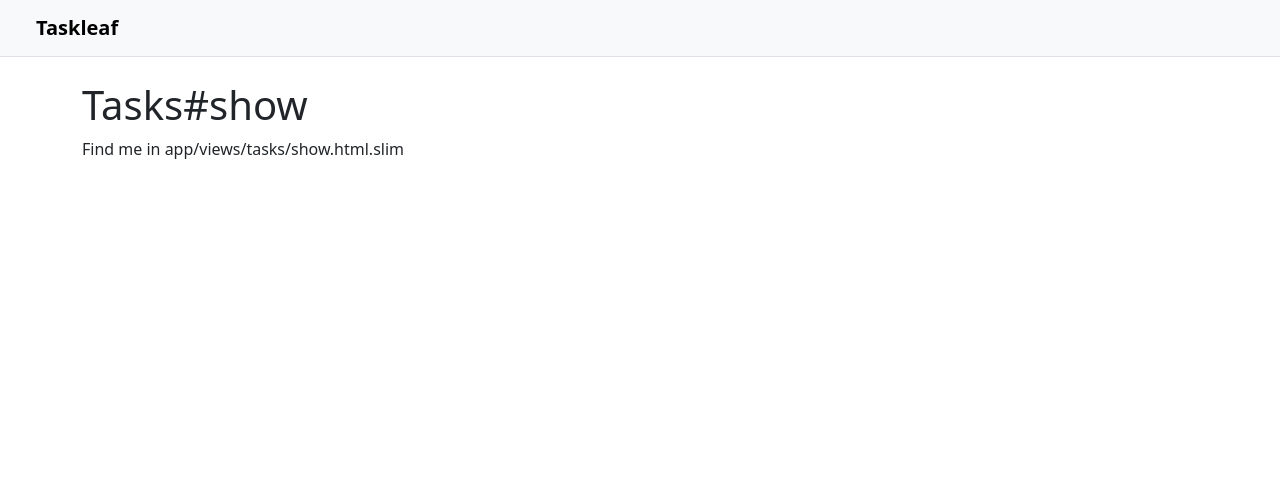
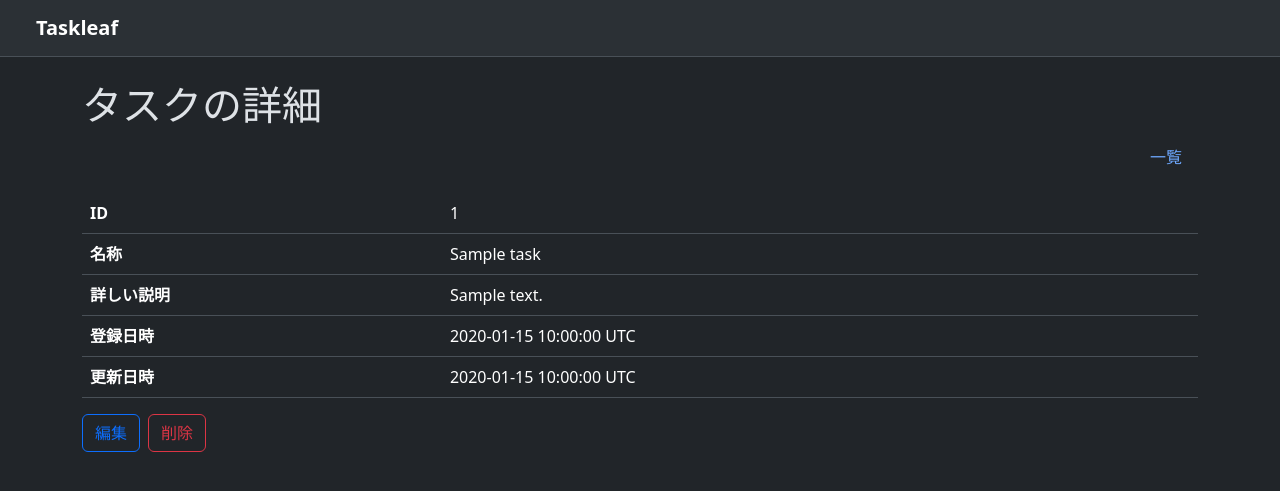
Before and after one commit to j14n6h0n6/rails5-app, a Rails app: page /tasks/1 in a window 1280 px wide. Shown: the top 491 px of the page. Run offline with Rails 7, Linux system fonts and the light colour scheme; tables that the repository leaves empty hold one stand-in row (values such as "Sample post"); style sheets or scripts are compiled from the project's sources; some libraries are stand-ins or nearby versions.

Commit message:
add view, edit and delete

```diff
--- a/app/controllers/tasks_controller.rb
+++ b/app/controllers/tasks_controller.rb
@@ -1,8 +1,10 @@
 class TasksController < ApplicationController
   def index
+    @tasks = Task.all
   end
 
   def show
+    @task = Task.find(params[:id])
   end
 
   def new
@@ -16,6 +18,19 @@ class TasksController < ApplicationController
   end
 
   def edit
+    @task = Task.find(params[:id])
+  end
+
+  def update
+    task = Task.find(params[:id])
+    task.update!(task_params)
+    redirect_to tasks_url, notice: "タスク「#{task.name}」を更新しました。"
+  end
+
+  def destroy
+    task = Task.find(params[:id])
+    task.destroy
+    redirect_to tasks_url, notice: "タスク「#{task.name}」を削除しました。"
   end
 
   private
--- a/app/views/layouts/application.html.slim
+++ b/app/views/layouts/application.html.slim
@@ -1,5 +1,5 @@
 doctype html
-html
+html data-bs-theme="dark"
   head
     title
       | Taskleaf
@@ -8,7 +8,7 @@ html
     = stylesheet_link_tag    'application', media: 'all', 'data-turbolinks-track': 'reload'
     = javascript_include_tag 'application', 'data-turbolinks-track': 'reload'
   body
-    header.app-title.navbar.navbar-expand-md.bg-light.border-bottom.px-3.px-md-4.mb-4
+    header.app-title.navbar.navbar-expand-md.bg-body-tertiary.border-bottom.px-3.px-md-4.mb-4
       .container-fluid
         span.navbar-brand.mb-0.fw-bold Taskleaf
     main.container
--- a/app/views/tasks/show.html.slim
+++ b/app/views/tasks/show.html.slim
@@ -1,2 +1,24 @@
-h1 Tasks#show
-p Find me in app/views/tasks/show.html.slim
+h1 タスクの詳細
+
+.nav.justify-content-end.mb-3
+  = link_to '一覧', tasks_path, class: 'nav-link'
+table.table.table-hover
+  tbody
+    tr
+      th = Task.human_attribute_name(:id)
+      td = @task.id
+    tr
+      th = Task.human_attribute_name(:name)
+      td = @task.name
+    tr
+      th = Task.human_attribute_name(:description)
+      td = simple_format(h(@task.description), {}, sanitize: false, wrapper_tag: "div")
+    tr
+      th = Task.human_attribute_name(:created_at)
+      td = @task.created_at
+    tr
+      th = Task.human_attribute_name(:updated_at)
+      td = @task.updated_at
+
+= link_to '編集', edit_task_path, class: 'btn btn-outline-primary me-2'
+= link_to '削除', @task, method: :delete, data: { confirm: "タスク「#{@task.name}」を削除します。よろしいですか？" }, class: 'btn btn-outline-danger'
--- a/config/locales/ja.yml
+++ b/config/locales/ja.yml
@@ -14,8 +14,8 @@ ja:
         id: ID
         name: 名称
         description: 詳しい説明
-        start_at: 登録日時
-        end_at: 終了日時
+        created_at: 登録日時
+        updated_at: 更新日時
   date:
     abbr_day_names:
     - 日
```
Also changed, not shown: app/views/tasks/_form.html.slim (added, +8 -0 lines), app/views/tasks/edit.html.slim (+6 -2 lines), app/views/tasks/index.html.slim (+18 -1 lines), app/views/tasks/new.html.slim (+2 -9 lines).
